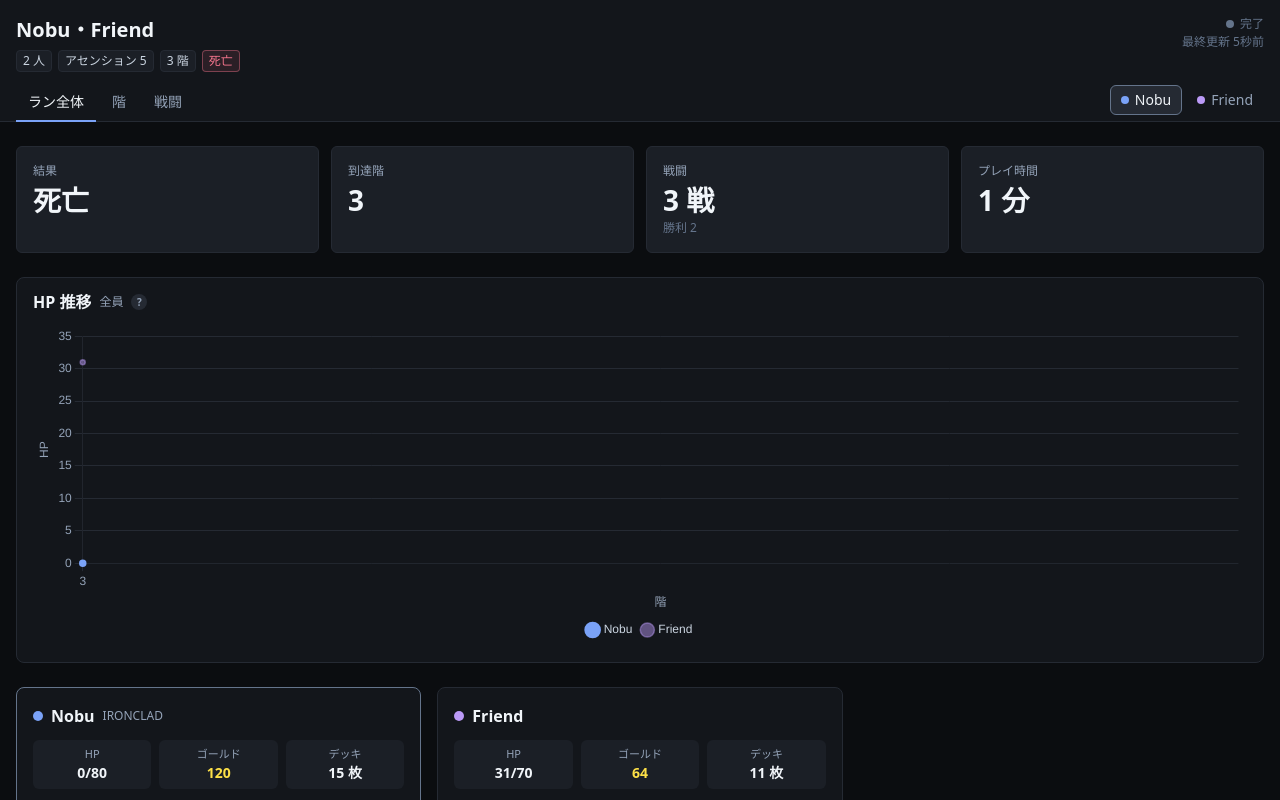
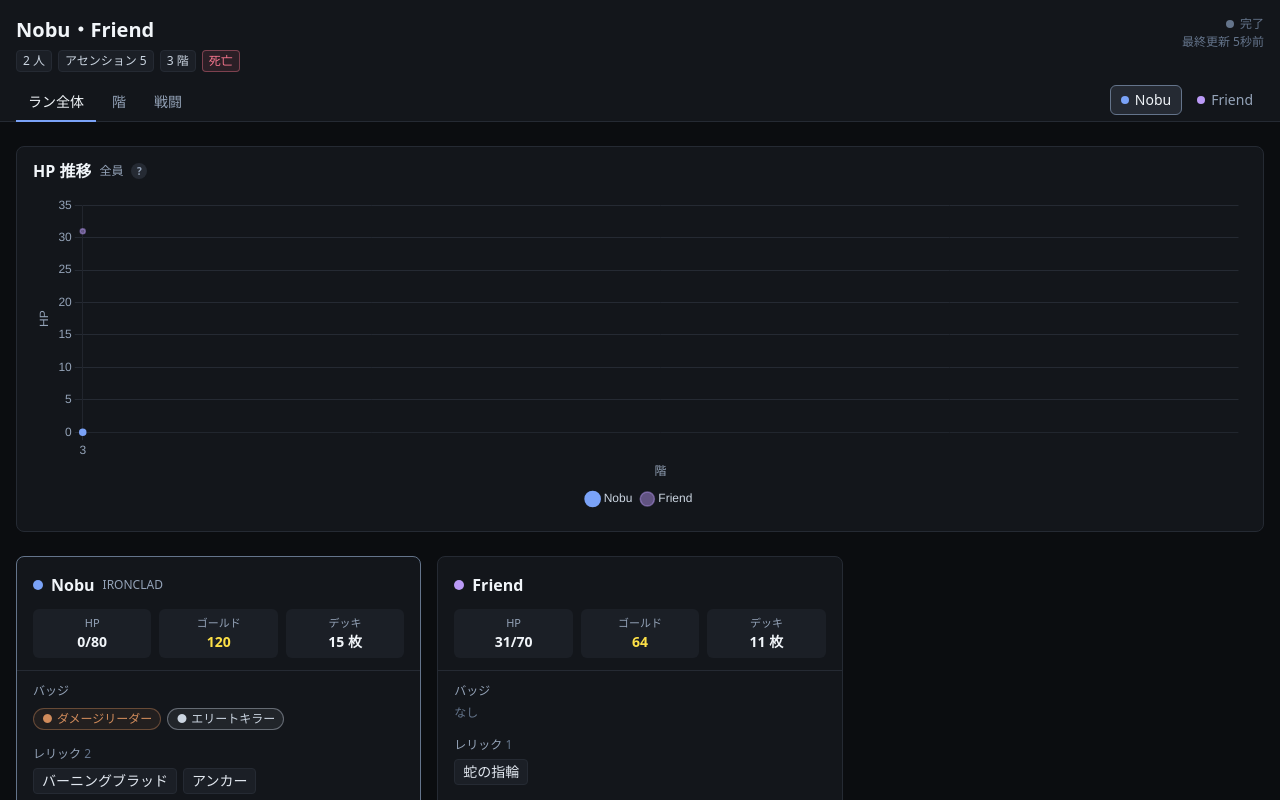
Before and after one commit to Matsu-Nobu/sts2-multiplayer-statistics, a Svelte app in the folder web/: page / in a window 1280 px wide. Shown: the top 800 px of the page. Built offline with nearby package versions, Linux system fonts and the light colour scheme.

Commit message:
fix(web): ラン全体の結果タイル (結果・到達階・戦闘数・プレイ時間) を削除
結果と到達階はヘッダーのバッジで足りる。

Co-Authored-By: Claude Opus 5.5 <noreply@anthropic.com>
Claude-Session: https://claude.ai/code/session_01ShXkGaQ8PbnPquEapv74p3

```diff
--- a/web/src/pages/RunPage.svelte
+++ b/web/src/pages/RunPage.svelte
@@ -4,11 +4,10 @@
   import { buildFloorSummaries, buildPlayerFinalState } from '../lib/runOverview';
   import { navigate } from '../lib/router.svelte';
   import { playerColor } from '../lib/players';
-  import { BADGE_RARITY, OUTCOME_LABEL } from '../lib/labels';
+  import { BADGE_RARITY } from '../lib/labels';
   import { cardTip, relicTip, potionTip } from '../lib/tips';
   import type { RunStartPayload, SnapshotCard } from '../lib/types';
   import Panel from '../components/ui/Panel.svelte';
-  import StatTile from '../components/ui/StatTile.svelte';
   import CardChip from '../components/ui/CardChip.svelte';
   import Chip from '../components/ui/Chip.svelte';
   import EmptyState from '../components/ui/EmptyState.svelte';
@@ -32,18 +31,6 @@
   }));
   let anyFloors = $derived(perPlayer.some(p => p.floors.length > 0));
 
-  let wins = $derived(s.combats.filter(c => c.victory === true).length);
-  let outcome = $derived(s.doc.session.outcome ? OUTCOME_LABEL[s.doc.session.outcome] ?? s.doc.session.outcome : '進行中');
-  let duration = $derived.by(() => {
-    const evs = s.doc.events;
-    if (evs.length === 0) return null;
-    const t0 = Date.parse(evs[0].occurred_at ?? '');
-    const t1 = Date.parse(s.doc.session.finished_at ?? evs[evs.length - 1].occurred_at ?? '');
-    if (!isFinite(t0) || !isFinite(t1) || t1 < t0) return null;
-    const m = Math.round((t1 - t0) / 60000);
-    return m >= 60 ? `${Math.floor(m / 60)} 時間 ${m % 60} 分` : `${m} 分`;
-  });
-
   // デッキ: 種類ごと、同じカード (同じ強化・エンチャント) は ×N にまとめる
   const GROUPS = [
     { key: 'Attack', label: 'アタック' }, { key: 'Skill', label: 'スキル' }, { key: 'Power', label: 'パワー' }, { key: 'other', label: 'その他' },
@@ -66,15 +53,7 @@
 </script>
 
 <div class="space-y-6">
-  <!-- 1. ランの結果 -->
-  <div class="grid grid-cols-2 sm:grid-cols-4 gap-3">
-    <StatTile size="primary" label="結果" value={outcome} />
-    <StatTile size="primary" label="到達階" value={s.doc.session.final_floor ?? (perPlayer[0]?.last?.floor ?? '—')} />
-    <StatTile size="primary" label="戦闘" value={`${s.combats.length} 戦`} sub={`勝利 ${wins}`} />
-    <StatTile size="primary" label="プレイ時間" value={duration ?? '—'} />
-  </div>
-
-  <!-- 2. HP 推移 -->
+  <!-- 1. HP 推移 -->
   <Panel title="HP 推移" scope="全員" help="各階を出た時点の HP。点を押すとその階の詳細を開きます。">
     {#if anyFloors}
       <HpRunChart series={perPlayer.filter(p => p.floors.length > 0)} highlight={s.player}
@@ -84,7 +63,7 @@
     {/if}
   </Panel>
 
-  <!-- 3. プレイヤーごとのカード -->
+  <!-- 2. プレイヤーごとのカード -->
   <div class="grid grid-cols-1 {perPlayer.length > 1 ? 'lg:grid-cols-2 xl:grid-cols-3' : ''} gap-4 items-start">
     {#each perPlayer as p (p.pid)}
       {@const selected = s.playerIds.length > 1 && p.pid === s.player}
```
Also changed, not shown: 1 other file (tests, documents, lock files or other folders).
